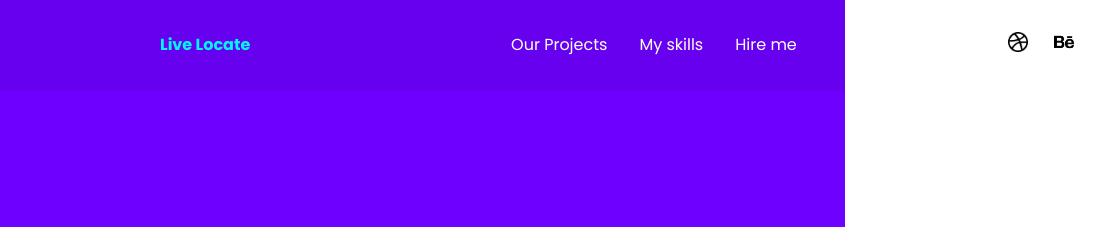
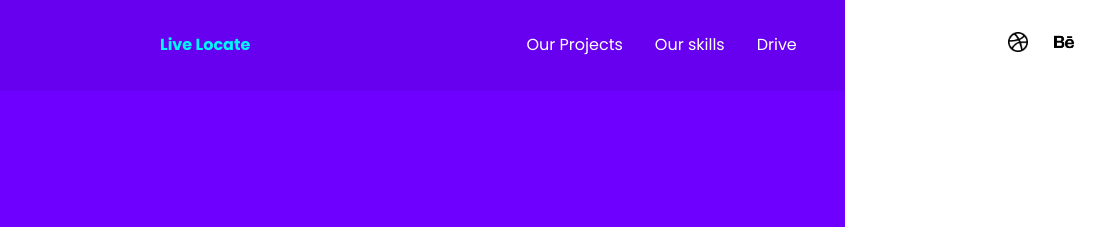
Before and after one commit to adwait12345/Liveocate, a plain HTML site: page index.html in a window 1280 px wide. Shown: the top 227 px of the page, 0-1096 px from the left. Drawn offline with nearby package versions, Linux system fonts and the light colour scheme; a script that the page names is missing.

Commit message:
Update index.html

```diff
--- a/index.html
+++ b/index.html
@@ -15,8 +15,8 @@
             <nav>
                 <ul>
                     <li><a href="#">Our Projects</a></li>
-                    <li><a href="#">My skills</a></li>
-                    <li><a href="#">Hire me</a></li>
+                    <li><a href="#">Our skills</a></li>
+                    <li><a href="https://drive.google.com/folderview?id=1gNZnqtEFtSMpXnqiRjFOtosGN95dzxAZ">Drive</a></li>
                 </ul>
             </nav>
         </header>
```
